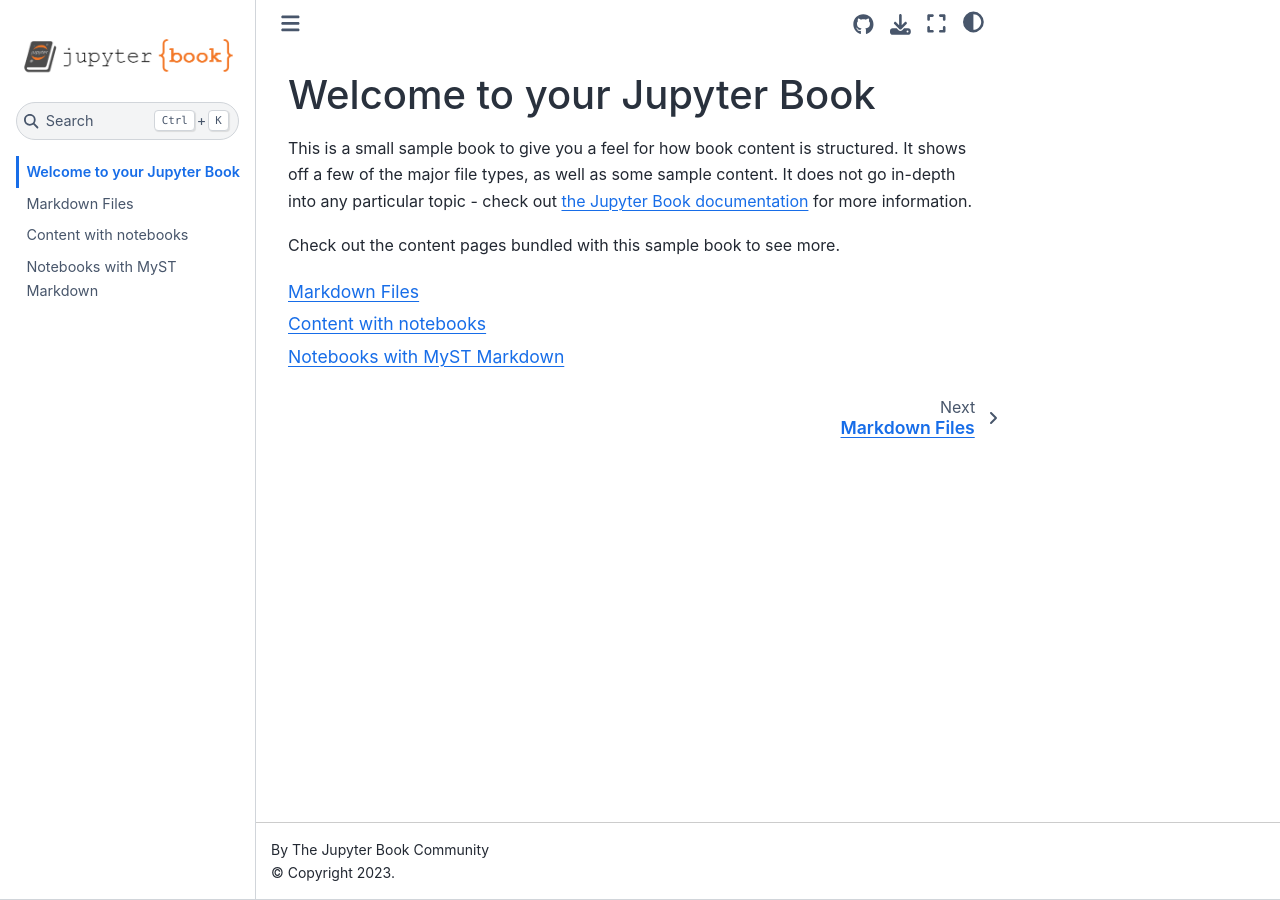
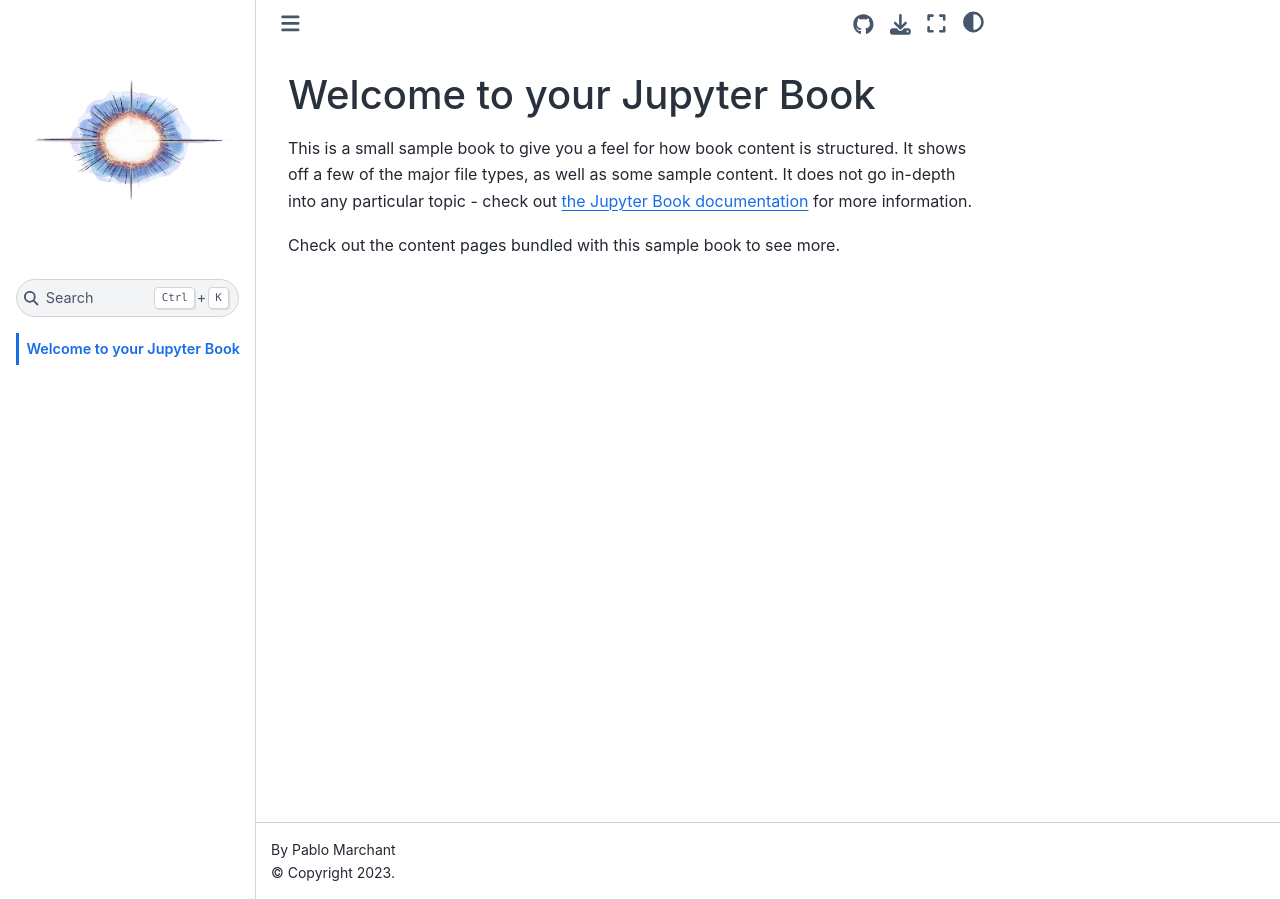
Before and after one commit to orlox/stars_2022_2023, a Jupyter Book: the page built from home.md, in a window 1280 px wide. Built offline with Jupyter Book 1.0.4 settings and Sphinx 7.4.7 and the Sphinx Book theme 1.1.4, drawn with Linux system fonts in a browser that asks for light colours; pages that are not in the unit, such as notebooks, are missing from menus; part of the change alters nothing that is shown.

Commit message:
some structure

````diff
--- a/_config.yml
+++ b/_config.yml
@@ -1,8 +1,8 @@
 # Book settings
 # Learn more at https://jupyterbook.org/customize/config.html
 
-title: My sample book
-author: The Jupyter Book Community
+title: Stellar Structure and Evolution
+author: Pablo Marchant
 logo: logo.png
 
 # Force re-execution of notebooks on each build.
@@ -22,9 +22,9 @@ bibtex_bibfiles:
 
 # Information about where the book exists on the web
 repository:
-  url: https://github.com/executablebooks/jupyter-book  # Online location of your book
-  path_to_book: docs  # Optional path to your book, relative to the repository root
-  branch: master  # Which branch of the repository should be used when creating links (optional)
+  url: https://github.com/orlox/stars_2022_2023  # Online location of your book
+  #path_to_book: docs  # Optional path to your book, relative to the repository root
+  branch: main  # Which branch of the repository should be used when creating links (optional)
 
 # Add GitHub buttons to your book
 # See https://jupyterbook.org/customize/config.html#add-a-link-to-your-repository
@@ -32,5 +32,5 @@ html:
   use_issues_button: true
   use_repository_button: true
 
-launch_buttons:
-  colab_url: "https://colab.research.google.com"
+#launch_buttons:
+#  colab_url: "https://colab.research.google.com"
--- a/_toc.yml
+++ b/_toc.yml
@@ -2,9 +2,6 @@
 # Learn more at https://jupyterbook.org/customize/toc.html
 
 format: jb-book
-root: intro
+root: home
 chapters:
-- file: markdown
-- file: notebooks
-- file: markdown-notebooks
-- file: Gaia_tests
+- file: introduction/introduction
--- a/markdown-notebooks.md
+++ /dev/null
@@ -1,54 +0,0 @@
----
-jupytext:
-  cell_metadata_filter: -all
-  formats: md:myst
-  text_representation:
-    extension: .md
-    format_name: myst
-    format_version: 0.13
-    jupytext_version: 1.11.5
-kernelspec:
-  display_name: Python 3
-  language: python
-  name: python3
----
-
-# Notebooks with MyST Markdown
-
-Jupyter Book also lets you write text-based notebooks using MyST Markdown.
-See [the Notebooks with MyST Markdown documentation](https://jupyterbook.org/file-types/myst-notebooks.html) for more detailed instructions.
-This page shows off a notebook written in MyST Markdown.
-
-## An example cell
-
-With MyST Markdown, you can define code cells with a directive like so:
-
-```{code-cell}
-print(2 + 2)
-```
-
-When your book is built, the contents of any `{code-cell}` blocks will be
-executed with your default Jupyter kernel, and their outputs will be displayed
-in-line with the rest of your content.
-
-```{seealso}
-Jupyter Book uses [Jupytext](https://jupytext.readthedocs.io/en/latest/) to convert text-based files to notebooks, and can support [many other text-based notebook files](https://jupyterbook.org/file-types/jupytext.html).
-```
-
-## Create a notebook with MyST Markdown
-
-MyST Markdown notebooks are defined by two things:
-
-1. YAML metadata that is needed to understand if / how it should convert text files to notebooks (including information about the kernel needed).
-   See the YAML at the top of this page for example.
-2. The presence of `{code-cell}` directives, which will be executed with your book.
-
-That's all that is needed to get started!
-
-## Quickly add YAML metadata for MyST Notebooks
-
-If you have a markdown file and you'd like to quickly add YAML metadata to it, so that Jupyter Book will treat it as a MyST Markdown Notebook, run the following command:
-
-```
-jupyter-book myst init path/to/markdownfile.md
-```
--- a/markdown.md
+++ /dev/null
@@ -1,55 +0,0 @@
-# Markdown Files
-
-Whether you write your book's content in Jupyter Notebooks (`.ipynb`) or
-in regular markdown files (`.md`), you'll write in the same flavor of markdown
-called **MyST Markdown**.
-This is a simple file to help you get started and show off some syntax.
-
-## What is MyST?
-
-MyST stands for "Markedly Structured Text". It
-is a slight variation on a flavor of markdown called "CommonMark" markdown,
-with small syntax extensions to allow you to write **roles** and **directives**
-in the Sphinx ecosystem.
-
-For more about MyST, see [the MyST Markdown Overview](https://jupyterbook.org/content/myst.html).
-
-## Sample Roles and Directives
-
-Roles and directives are two of the most powerful tools in Jupyter Book. They
-are kind of like functions, but written in a markup language. They both
-serve a similar purpose, but **roles are written in one line**, whereas
-**directives span many lines**. They both accept different kinds of inputs,
-and what they do with those inputs depends on the specific role or directive
-that is being called.
-
-Here is a "note" directive:
-
-```{note}
-Here is a note
-```
-
-It will be rendered in a special box when you build your book.
-
-Here is an inline directive to refer to a document: {doc}`markdown-notebooks`.
-
-
-## Citations
-
-You can also cite references that are stored in a `bibtex` file. For example,
-the following syntax: `` {cite}`holdgraf_evidence_2014` `` will render like
-this: {cite}`holdgraf_evidence_2014`.
-
-Moreover, you can insert a bibliography into your page with this syntax:
-The `{bibliography}` directive must be used for all the `{cite}` roles to
-render properly.
-For example, if the references for your book are stored in `references.bib`,
-then the bibliography is inserted with:
-
-```{bibliography}
-```
-
-## Learn more
-
-This is just a simple starter to get you started.
-You can learn a lot more at [jupyterbook.org](https://jupyterbook.org).
````
Also changed, not shown: home.md (renamed from intro.md), logo.png, notebooks.ipynb (deleted), 8 other files.
